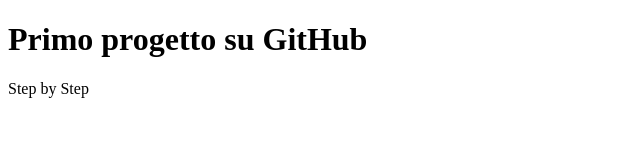
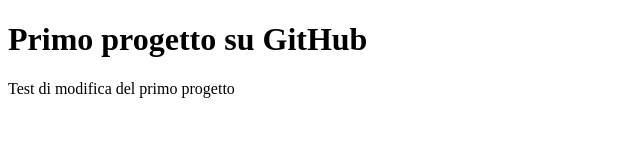
Before and after one commit to JurgenK3/Test-Progetto-Git-Hub, a plain HTML site: page index.html in a window 1280 px wide. Shown: the whole page, without its empty margins (0-640 px from the left). Drawn offline with Linux system fonts and the light colour scheme.

Commit message:
Update index.html

```diff
--- a/index.html
+++ b/index.html
@@ -6,6 +6,6 @@
 </head>
 <body>
   <h1>Primo progetto su GitHub</h1>
-  <p>Step by Step</p>
+  <p>Test di modifica del primo progetto</p>
 </body>
 </html>
```
